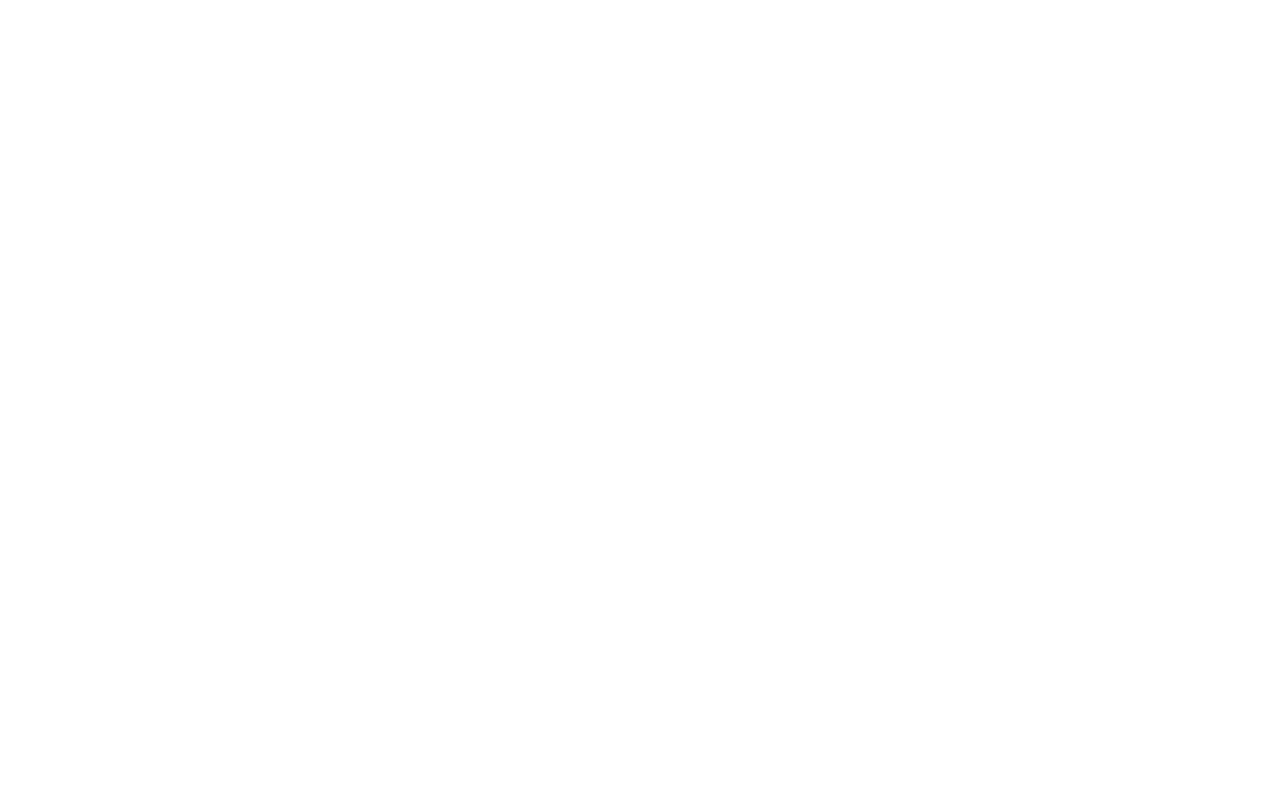
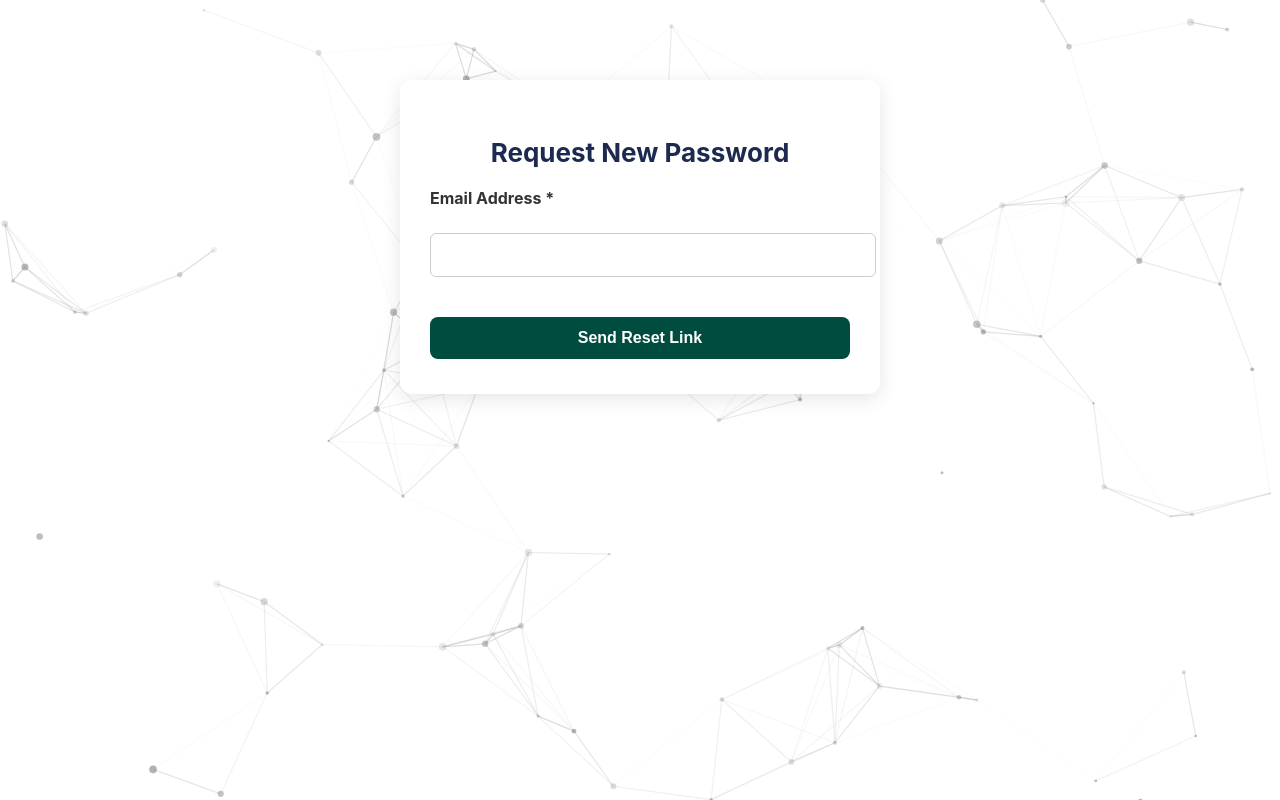
Before and after one commit to mohan-veer/UFPeerAssist, a React (Create React App) app in the folder frontend/: page /reset in a window 1280 px wide. Before the commit this address had no page. Built offline with nearby package versions, Linux system fonts and the light colour scheme.

Commit message:
UFPA-109: react code for password reset

```diff
--- a/frontend/src/App.js
+++ b/frontend/src/App.js
@@ -9,6 +9,7 @@ import HowItWorksSection from "./components/HowItWorksSection";
 import CallToActionSection from "./components/CallToActionSection";
 import Footer from "./components/Footer";
 import "./App.css";
+import ResetPassword from "./components/ResetPassword";
 
 const Home = () => {
   return (
@@ -30,6 +31,7 @@ function App() {
         <Route path="/" element={<Home />} />
         <Route path="/login" element={<Login />} />
         <Route path="/register" element={<Register />} />
+        <Route path="/reset" element={<ResetPassword />} />
       </Routes>
     </Router>
   );
--- /dev/null
+++ b/frontend/src/components/ResetPassword.jsx
@@ -0,0 +1,57 @@
+import React, { useState } from "react";
+import "./../styles/ResetPassword.css";
+import ParticleBackgroundOtherScreens from "./ParticleBackgroundOtherScreens";
+
+const ResetPassword = () => {
+  const [email, setEmail] = useState("");
+  const [message, setMessage] = useState("");
+  const [error, setError] = useState("");
+
+  const handleSubmit = async (e) => {
+    e.preventDefault();
+    setMessage("");
+    setError("");
+
+    try {
+      const response = await fetch("http://localhost:8080/requestPasswordReset", {
+        method: "POST",
+        headers: { "Content-Type": "application/json" },
+        body: JSON.stringify({ email }),
+      });
+
+      const data = await response.json();
+      if (response.ok) {
+        setMessage("A password reset link has been sent to your email.");
+        setEmail("");
+      } else {
+        setError(data.error || "Failed to send reset link.");
+      }
+    } catch (err) {
+      setError("Something went wrong. Please try again.");
+    }
+  };
+
+
+  return (
+    <div className="reset-page">
+      <ParticleBackgroundOtherScreens/>
+    <div className="reset-container">
+      <h2 class="center-heading">Request New Password</h2>
+      {error && <p className="error">{error}</p>}
+      {message && <p className="success">{message}</p>}
+      <form onSubmit={handleSubmit}>
+        <label>Email Address *</label>
+        <input
+          type="email"
+          value={email}
+          onChange={(e) => setEmail(e.target.value)}
+          required
+        />
+        <button type="submit">Send Reset Link</button>
+      </form>
+    </div>
+    </div>
+  );
+};
+
+export default ResetPassword;  // ✅ Ensure `export default ResetPassword`
--- /dev/null
+++ b/frontend/src/styles/ResetPassword.css
@@ -0,0 +1,84 @@
+/* 🔹 Full-Page Styling */
+.reset-page {
+  position: fixed;
+  width: 100vw;
+  height: 100vh;
+  display: flex;
+  align-items: center;
+  justify-content: flex-start; /* ✅ Push form higher */
+  background: transparent;
+  flex-direction: column;
+  padding-top: 80px; /* ✅ Adjust this value to fine-tune position */
+}
+
+/* 🔹 Centered Reset Form */
+.reset-container {
+  position: relative;
+  max-width: 420px;
+  width: 90%;
+  padding: 35px 30px;
+  background: white;
+  border-radius: 12px;
+  box-shadow: 0px 5px 20px rgba(0, 0, 0, 0.1);
+  text-align: center;
+}
+
+/* 🔹 Centered Heading */
+.reset-container h2 {
+  font-size: 26px; /* ✅ Adjusted for better visibility */
+  font-weight: bold;
+  color: #1b2a4e;
+  margin-bottom: 20px;
+}
+
+/* 🔹 Fix Form Fields */
+.reset-container form {
+  display: flex;
+  flex-direction: column;
+  gap: 20px; /* ✅ Increased spacing between elements */
+}
+
+/* 🔹 Labels */
+.reset-container label {
+  text-align: left;
+  font-weight: bold;
+  font-size: 16px;
+  margin-bottom: 5px;
+  color: #333;
+}
+
+/* 🔹 Input Fields */
+.reset-container input {
+  width: 100%;
+  padding: 12px;
+  border: 1px solid #ccc;
+  border-radius: 6px;
+  font-size: 16px;
+}
+
+/* 🔹 Fix Button Styling */
+.reset-container button {
+  width: 100%;
+  padding: 12px;
+  margin-top: 20px; /* ✅ Ensures button is well-spaced */
+  background: #004d40;
+  color: white;
+  font-size: 16px;
+  font-weight: bold;
+  border: none;
+  cursor: pointer;
+  border-radius: 8px;
+  transition: 0.3s;
+}
+
+.reset-container button:hover {
+  background: #00332e;
+}
+
+/* 🔹 Error Message */
+.error {
+  color: red;
+  text-align: center;
+  margin-top: 10px;
+  font-size: 14px;
+}
```
